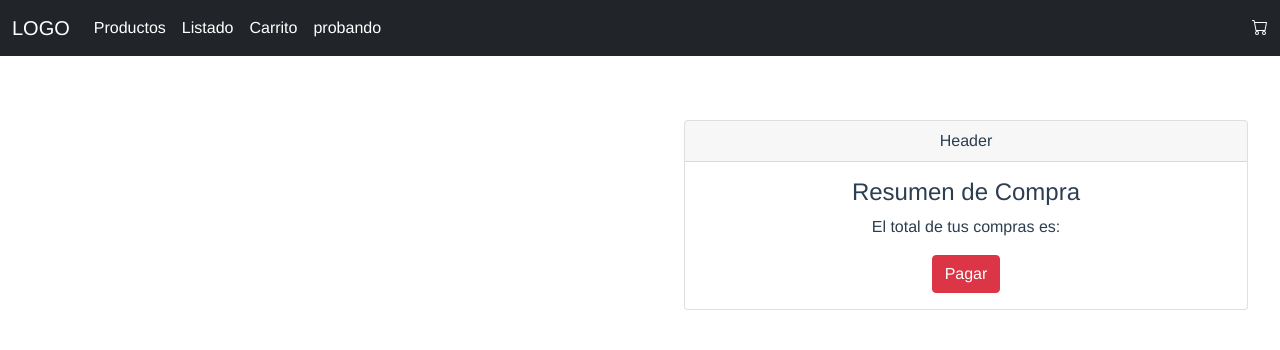
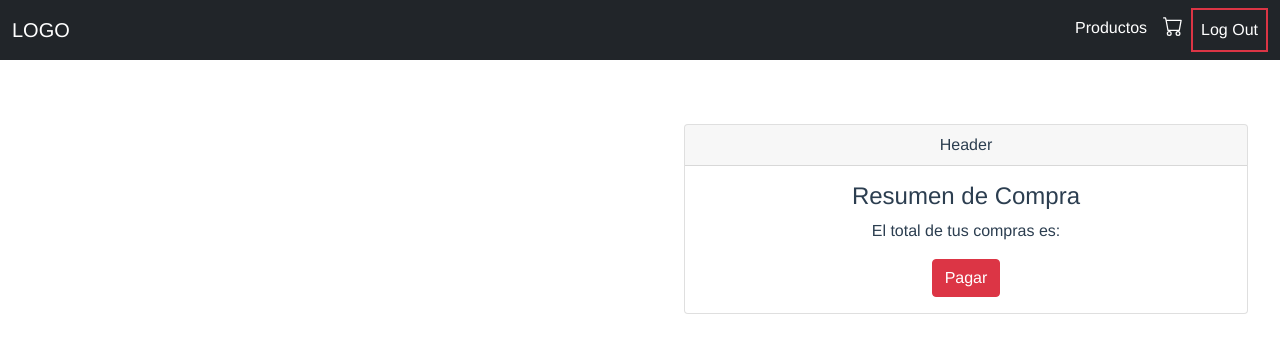
Before and after one commit to delvalj/ProyectoFinal-DelVal, a Vue app: page /carrito in a window 1280 px wide. Shown: the top 350 px of the page. Built offline with nearby package versions, Linux system fonts and the light colour scheme.

Commit message:
agrego logout, border al boton logout, carousel en homeview

```diff
--- a/src/Views/HomeView.vue
+++ b/src/Views/HomeView.vue
@@ -1,21 +1,78 @@
 <template>
   <div>
-    <h1>HOME VIEW</h1>
+    <b-carousel
+        id="carousel-1"
+        v-model="slide"
+        :interval="4000"
+        controls
+        indicators
+        background="#ababab"
+        img-width="1024"
+        img-height="480"
+        style="text-shadow: 1px 1px 2px #333;"
+        @sliding-start="onSlideStart"
+        @sliding-end="onSlideEnd"
+    >
+      <!-- Text slides with image -->
+      <b-carousel-slide
+          caption="First slide"
+          text="Nulla vitae elit libero, a pharetra augue mollis interdum."
+          img-src="https://picsum.photos/1024/480/?image=52"
+      ></b-carousel-slide>
+
+      <!-- Slides with custom text -->
+      <b-carousel-slide img-src="https://picsum.photos/1024/480/?image=54">
+        <h1>Hello world!</h1>
+      </b-carousel-slide>
+
+      <!-- Slides with image only -->
+      <b-carousel-slide img-src="https://picsum.photos/1024/480/?image=58"></b-carousel-slide>
+
+      <!-- Slides with img slot -->
+      <!-- Note the classes .d-block and .img-fluid to prevent browser default image alignment -->
+      <b-carousel-slide>
+        <template #img>
+          <img
+              class="d-block img-fluid w-100"
+              width="1024"
+              height="480"
+              src="https://picsum.photos/1024/480/?image=55"
+              alt="image slot"
+          >
+        </template>
+      </b-carousel-slide>
+
+      <!-- Slide with blank fluid image to maintain slide aspect ratio -->
+      <b-carousel-slide caption="Blank Image" img-blank img-alt="Blank image">
+        <p>
+          Lorem ipsum dolor sit amet, consectetur adipiscing elit. Suspendisse eros felis, tincidunt
+          a tincidunt eget, convallis vel est. Ut pellentesque ut lacus vel interdum.
+        </p>
+      </b-carousel-slide>
+    </b-carousel>
+
+    <p class="mt-4">
+      Slide #: {{ slide }}<br>
+      Sliding: {{ sliding }}
+    </p>
   </div>
-
 </template>
 
 <script>
-
-
 export default {
-  name: "HomeView",
-  components: {
-
+  data() {
+    return {
+      slide: 0,
+      sliding: null
+    }
+  },
+  methods: {
+    onSlideStart() {
+      this.sliding = true
+    },
+    onSlideEnd() {
+      this.sliding = false
+    }
   }
 }
 </script>
-
-<style scoped>
-
-</style>
--- a/src/components/Login.vue
+++ b/src/components/Login.vue
@@ -78,12 +78,10 @@ export default {
   data() {
     return {
       user: {
-        firstName: "",
-        lastName: "",
-        email: "",
-        password: "",
-        confirmPassword: "",
-        birthday: ""
+        // email: "",
+        // password: "",
+        email: "Griffin45@gmail.com",
+        password: "8WQSus_6EfGkWlC",
       },
       submitted: false
     };
@@ -114,8 +112,8 @@ export default {
   },
   watch: {
     getUser(newVal) {
-      // eslint-disable-next-line no-debugger
-      debugger
+      // // eslint-disable-next-line no-debugger
+      // debugger
       if(newVal) {
         this.$router.replace('/')
       }
--- a/src/components/Navbar.vue
+++ b/src/components/Navbar.vue
@@ -2,47 +2,46 @@
   <nav class="navbar navbar-expand-lg navbar-dark bg-dark">
     <div class="container-fluid">
       <router-link class="navbar-brand" to="/">LOGO</router-link>
+
       <button class="navbar-toggler" type="button" data-bs-toggle="collapse" data-bs-target="#navbarSupportedContent"
               aria-controls="navbarSupportedContent" aria-expanded="false" aria-label="Toggle navigation">
         <span class="navbar-toggler-icon"></span>
       </button>
+
       <div class="collapse navbar-collapse" id="navbarSupportedContent">
-        <ul class="navbar-nav me-auto mb-2 mb-lg-0">
+        <ul class="navbar-nav me-auto mb-2 mb-lg-0"></ul>
 
-          <li class="nav-item">
+        <ul class="navbar-nav mb-2 mb-lg-0 text-white">
+          <li class="nav-item dropdown">
             <router-link to="productos" class="nav-link active" aria-current="page" href="#">Productos</router-link>
           </li>
 
-          <li class="nav-item">
-            <router-link to="listado" class="nav-link active" aria-current="page" href="#">Listado</router-link>
+          <li class="nav-item dropdown">
+            <router-link to="carrito" class="nav-link active" aria-current="page">
+              <a>
+                <b-icon icon="cart" class="text-white"></b-icon>
+              </a>
+            </router-link>
           </li>
 
-          <li class="nav-item" >
-            <router-link to="carrito" class="nav-link active" aria-current="page" href="#">Carrito</router-link>
-          </li>
-
-          <li class="nav-item" >
-            <router-link to="probando" class="nav-link active" aria-current="page" href="#">probando</router-link>
-          </li>
-
-        </ul>
-
-        <ul class="navbar-nav mb-2 mb-lg-0 text-white">
-          <li class="form-inline my-2 my-lg-0">
-            <router-link  to="carrito"><a href="">
-              <b-icon icon="cart" class="text-white"></b-icon>
-            </a></router-link>
+          <li class="nav-item dropdown border border-danger">
+            <router-link to="login" class="nav-link active border border-danger" aria-current="page" @click="logOut">Log Out</router-link>
           </li>
         </ul>
-
       </div>
     </div>
   </nav>
 </template>
 
+
 <script>
 export default {
-  name: "Navbar"
+  name: "Navbar",
+  methods: {
+    logOut(){
+      this.$store.dispatch('logout')
+    }
+  }
 }
 </script>
 
```
